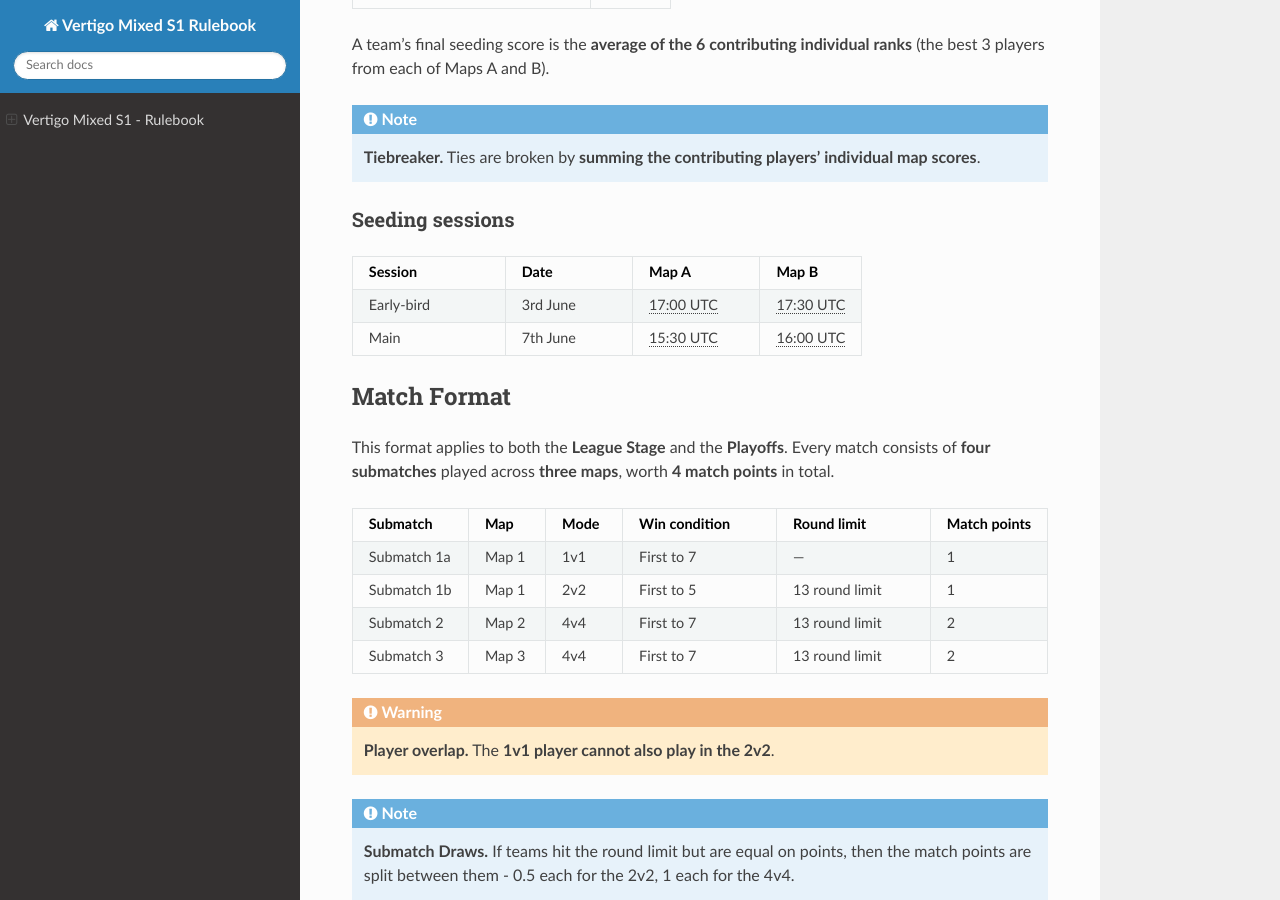
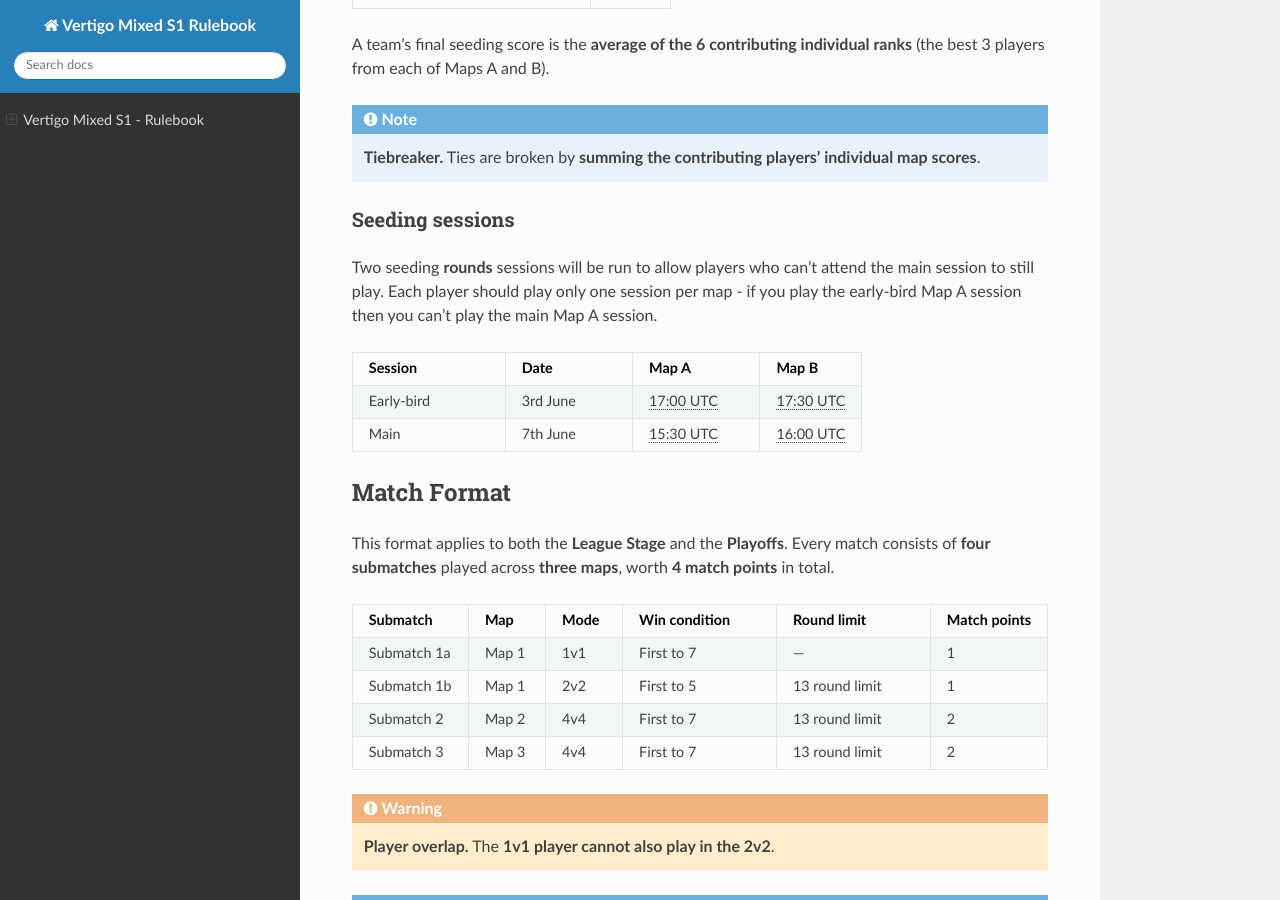
Before and after one commit to bozbez/vertigo-mixed-s1-rulebook, a Sphinx documentation site: the page built from docs/index.rst, in a window 1280 px wide and 900 px high, scrolled down 2274 px. Built offline with Sphinx 7.4.7 and the Read the Docs theme 3.1.0, drawn with Linux system fonts in a browser that asks for light colours; part of the change alters nothing that is shown; some of the changed text lies outside the part shown.

Commit message:
Clarify intention of multiple seeding rounds sessions

```diff
--- a/docs/index.rst
+++ b/docs/index.rst
@@ -4,7 +4,7 @@ Vertigo Mixed S1 - Rulebook
 
 .. note::
 
-   Season **1** - Rulebook **1.2** - last updated **2026-05-12**.
+   Season **1** - Rulebook **1.3** - last updated **2026-05-14**.
 
 .. tip::
 
@@ -122,6 +122,8 @@ A team's final seeding score is the **average of the 6 contributing individual r
 
 Seeding sessions
 ----------------
+
+Two seeding **rounds** sessions will be run to allow players who can't attend the main session to still play. Each player should play only one session per map - if you play the early-bird Map A session then you can't play the main Map A session.
 
 .. list-table::
    :header-rows: 1
```
